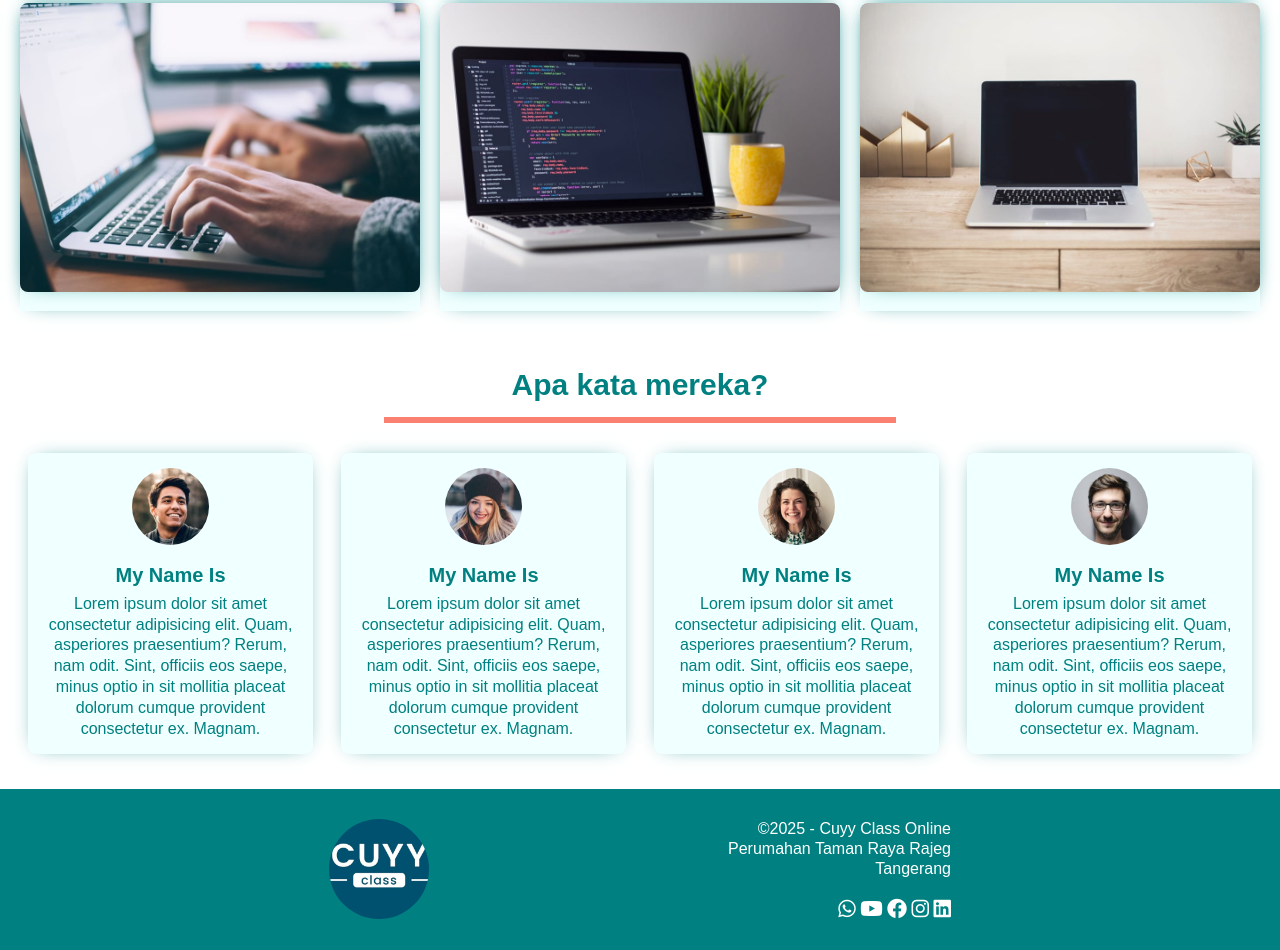
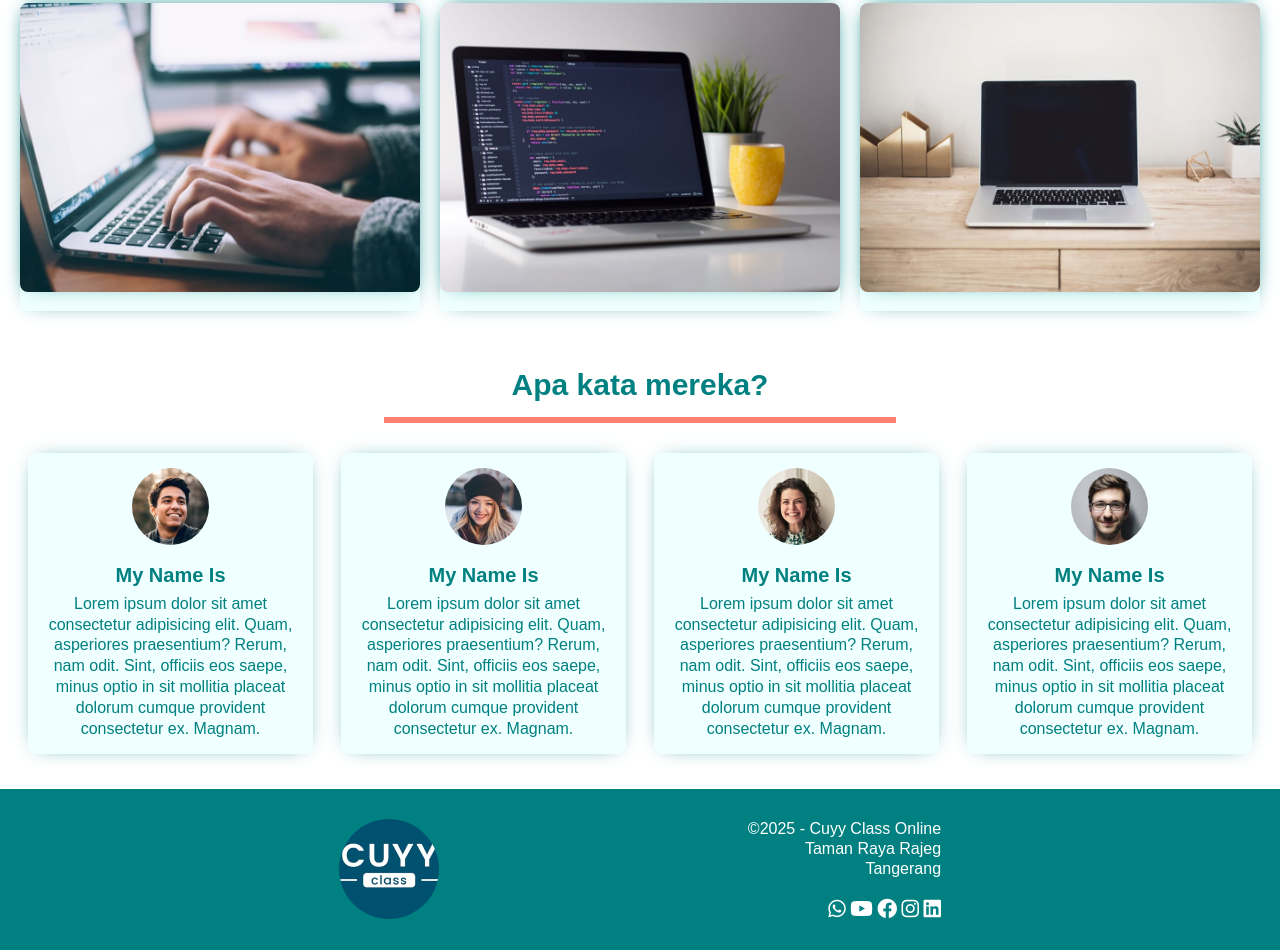
Before and after one commit to trya026/Landing-Page-Web, a plain HTML site: page index.html in a window 1280 px wide. Shown: the part 2826-3776 px from the top of the page. Drawn offline with Linux system fonts and the light colour scheme.

Commit message:
Update index.html

```diff
--- a/index.html
+++ b/index.html
@@ -177,7 +177,7 @@
         </div>
         <div class="teks-footer">
             <p>&copy;2025 - Cuyy Class Online</p>
-            <p> Perumahan Taman Raya Rajeg</p>
+            <p>Taman Raya Rajeg</p>
             <p>Tangerang</p>
             <i class="fab fa-whatsapp"></i>
             <i class="fab fa-youtube"></i>
```
